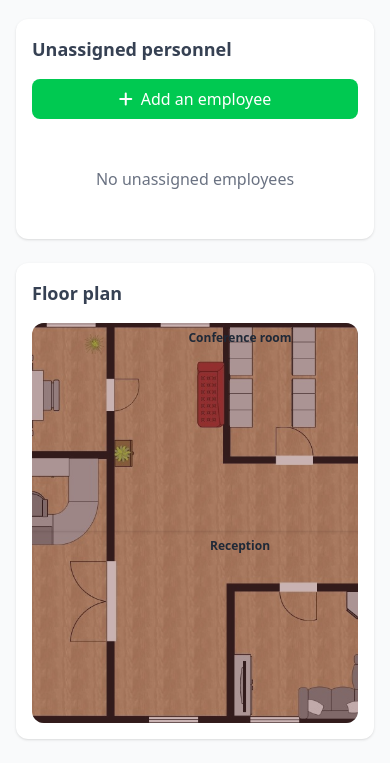
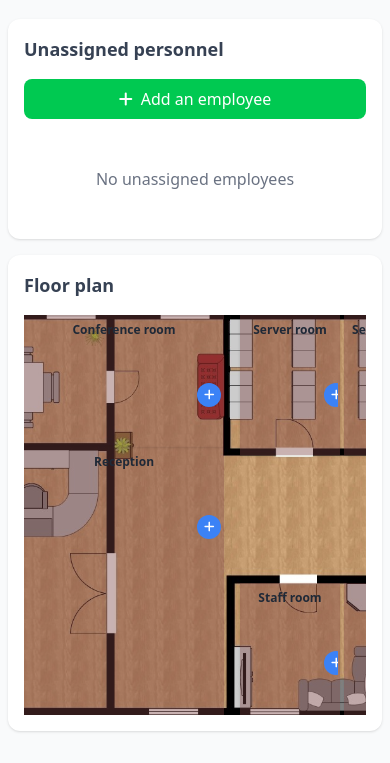
Before and after one commit to Hanane2001/Workspace_Staff_Manager, a plain HTML site: page index.html in a window 390 px wide. Shown: the part 93-856 px from the top of the page. Drawn offline with nearby package versions, Linux system fonts and the light colour scheme.

Commit message:
verifier le responsivite

```diff
--- a/css/style.css
+++ b/css/style.css
@@ -34,12 +34,11 @@
 
 .floor-plan-container {
     width: 100%;
-    height: 600px;
+    height: 630px;
     background-image: url('../img/plan.jpg');
     background-repeat: no-repeat;
     background-position: center;
-    border-radius: 0.75rem;
-    /* object-fit: cover; */
+    background-size: cover;
     overflow: hidden;
 }
 
@@ -82,7 +81,7 @@
 }
 
 .add-employee-btn {
-    margin-left: 90%;
+    margin-left: 89%;
     width: 24px;
     height: 24px;
     border-radius: 50%;
@@ -106,7 +105,7 @@
         height: 500px;
         width: 100%;
         background-size: cover;
-        object-fit: cover;
+        background-position: center;
     }
 }
 
@@ -115,7 +114,7 @@
         height: 400px;
         width: 100%;
         background-size: cover;
-        object-fit: cover;
+        background-position: center;
     }
 
     .drop-zone {
--- a/index.html
+++ b/index.html
@@ -26,8 +26,8 @@
         </div>
     </header>
 
-    <div class="container mx-auto px-4 py-6">
-        <div class="flex flex-col lg:flex-row gap-6">
+    <div class="container mx-auto px-4 py-6 max-md:px-2">
+        <div class="flex flex-col max-md:w-full max-md:gap-4 lg:flex-row gap-6">
             <!-- Liste des employes non assignes -->
             <div class="w-full lg:w-1/4 bg-white rounded-xl shadow-sm p-4">
                 <div class="flex justify-between items-center mb-4">
@@ -39,35 +39,27 @@
                         <i class="fas fa-plus mr-2"></i>Add an employee
                     </button>
                 </div>
-
-                <div id="searchContainer" class="mb-4 hidden">
-                    <div class="relative">
-                        <input type="text" id="searchInput" placeholder="Search by name or role..." class="w-full px-4 py-2 border border-gray-300 rounded-lg focus:outline-none focus:ring-2 focus:ring-blue-500">
-                        <i class="fas fa-search absolute right-3 top-3 text-gray-400"></i>
-                    </div>
-                </div>
-
                 <div id="unassignedStaff" class="space-y-3 max-h-[calc(100vh-250px)] overflow-y-auto p-4"></div>
             </div>
 
             <!-- Zone principale - Plan d'etage -->
-            <div class="w-full lg:w-3/4 md:w-full">
+            <div class="w-full max-lg:w-3/4 max-md:w-full">
                 <div class="bg-white rounded-xl shadow-sm p-4">
                     <h2 class="text-lg font-semibold text-gray-700 mb-4">Floor plan</h2>
 
                     <div class="floor-plan-container flex gap-2">
-                        <div class="flex flex-col md:w-50">
+                        <div class="flex flex-col max-md:w-50">
                             <!-- Salle de conference -->
-                            <div id="RoomConference" class="drop-zone zone w-[26em] h-52 md:h-42 md:w-60 md:overflow-x-auto" data-zone="conference" data-max="8">
+                            <div id="RoomConference" class="drop-zone zone w-[26em] h-52 max-md:h-33 max-md:w-50 max-md:overflow-x-auto" data-zone="conference" data-max="8">
                                 <div class="zone-title">Conference room</div>
-                                <div class="zone-employees md:overflow-y-auto" id="conference-employees"></div>
+                                <div class="zone-employees max-md:overflow-y-auto" id="conference-employees"></div>
                                 <div class="add-employee-btn" id="add-employee-btn-conference" data-zone="conference">
                                     <i class="fas fa-plus"></i>
                                 </div>
                             </div>
 
                             <!-- Reception -->
-                            <div id="RoomReception" class="drop-zone zone grow md:w-60 md:overflow-x-auto" data-zone="reception" data-max="2" data-restricted="receptionist">
+                            <div id="RoomReception" class="drop-zone zone grow max-md:w-50 max-md:overflow-x-auto" data-zone="reception" data-max="2" data-restricted="receptionist">
                                 <div class="zone-title">Reception</div>
                                 <div class="zone-employees" id="reception-employees"></div>
                                 <div class="add-employee-btn" id="add-employee-btn-reception" data-zone="reception">
@@ -76,12 +68,12 @@
                             </div>
                         </div>
 
-                        <div class="w-[10em] md:w-[12em]"></div>
+                        <div class="w-[11em] max-md:w-[8em]"></div>
 
                         <div class="flex flex-col grow">
-                            <div class="flex">
+                            <div class="flex max-md:gap-1">
                                 <!-- Salle des serveurs -->
-                                <div id="RoomServer" class="drop-zone zone w-[50%] h-52 md:h-42 md:w-[50%] md:overflow-x-auto" data-zone="server" data-max="3" data-restricted="technician">
+                                <div id="RoomServer" class="drop-zone zone w-[50%] h-53 max-md:h-35 max-md:w-[50%] max-md:overflow-x-auto" data-zone="server" data-max="3" data-restricted="technician">
                                     <div class="zone-title">Server room</div>
                                     <div class="zone-employees" id="server-employees"></div>
                                     <div class="add-employee-btn" id="add-employee-btn-server" data-zone="server">
@@ -90,7 +82,7 @@
                                 </div>
 
                                 <!-- Salle de securite -->
-                                <div id="RoomSecurity" class="drop-zone zone w-[50%] h-52 md:h-42 md:overflow-x-auto" data-zone="security" data-max="2" data-restricted="security">
+                                <div id="RoomSecurity" class="drop-zone zone w-[50%] h-53 max-md:h-35 max-md:overflow-x-auto" data-zone="security" data-max="2" data-restricted="security">
                                     <div class="zone-title">Security room</div>
                                     <div class="zone-employees" id="security-employees"></div>
                                     <div class="add-employee-btn" id="add-employee-btn-security" data-zone="security">
@@ -98,10 +90,10 @@
                                     </div>
                                 </div>
                             </div>
-                            <div class="h-48"></div>
-                            <div class="flex grow">
+                            <div class="h-53"></div>
+                            <div class="flex grow max-md:gap-1">
                                 <!-- Salle du personnel -->
-                                <div id="RoomStaff" class="drop-zone zone w-[15em] md:h-42 md:w-[50%] md:overflow-x-auto" data-zone="staff" data-max="6">
+                                <div id="RoomStaff" class="drop-zone zone w-[50%] h-52 max-md:h-33 max-md:w-[50%] max-md:overflow-x-auto" data-zone="staff" data-max="6">
                                     <div class="zone-title">Staff room</div>
                                     <div class="zone-employees" id="staff-employees"></div>
                                     <div class="add-employee-btn" id="add-employee-btn-staff" data-zone="staff">
@@ -110,7 +102,7 @@
                                 </div>
 
                                 <!-- Salle d'archives -->
-                                <div id="RoomArchive" class="drop-zone zone grow md:h-42 md:overflow-x-auto" data-zone="archive" data-max="2" data-restricted="no-cleaning">
+                                <div id="RoomArchive" class="drop-zone zone w-[50%] h-52 max-md:h-33 max-md:overflow-x-auto" data-zone="archive" data-max="2" data-restricted="no-cleaning">
                                     <div class="zone-title">Archives Room</div>
                                     <div class="zone-employees" id="archive-employees"></div>
                                     <div class="add-employee-btn" id="add-employee-btn-archive" data-zone="archive">
```
